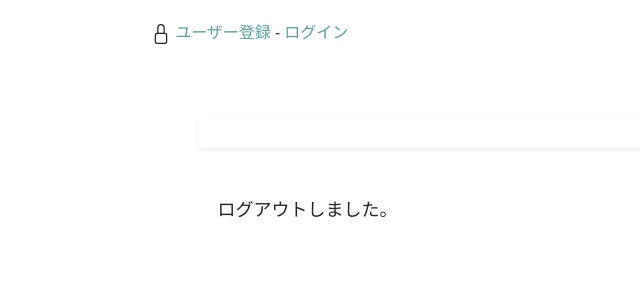
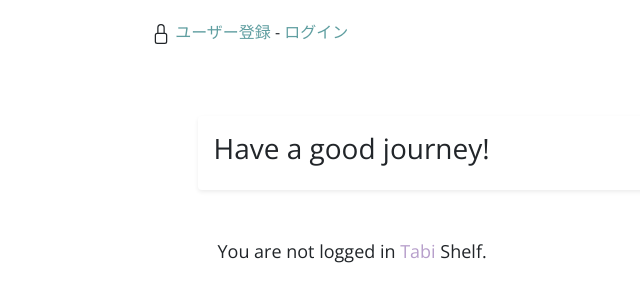
Before and after one commit to maho-t/tabi_shelf, a Django app: a page that uses accounts/templates/registration/logged_out.html in a window 1280 px wide. Shown: the top 302 px of the page, without its empty margins (44-684 px from the left). Run offline with Django 4.2, Linux system fonts and the light colour scheme.

Commit message:
ログアウト画面の実装

```diff
--- a/accounts/templates/registration/logged_out.html
+++ b/accounts/templates/registration/logged_out.html
@@ -1,7 +1,13 @@
 {% extends "shelves/base.html" %}
+
+{% block header %}
+
+<h3>Have a good journey!</h3>
+
+{% endblock header %}
 
 {% block content %}
 
-  <p>ログアウトしました。</p>
+  <p>You are not logged in <font color="#b79fcb">Tabi</font> Shelf.</p>
 
 {% endblock content %}
```
